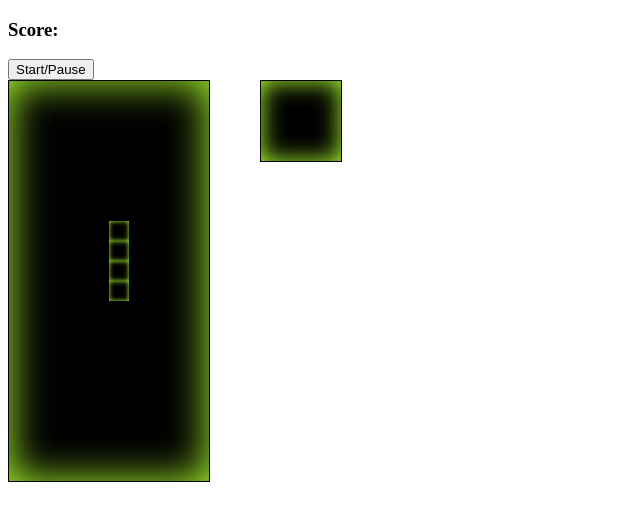
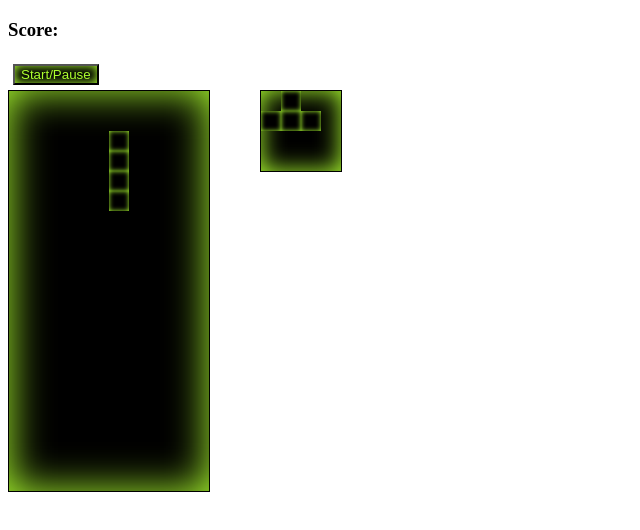
Before and after one commit to owentashlin/tetris, a plain HTML site: page index.html in a window 1280 px wide. Both pictures are taken after a click on the button "Start/Pause". Shown: the whole page, without its empty margins (0-640 px from the left). Drawn offline with Linux system fonts and the light colour scheme.

Commit message:
start function working

```diff
--- a/app.js
+++ b/app.js
@@ -5,6 +5,8 @@ document.addEventListener('DOMContentLoaded', () => {
     const scoreDisplay = document.querySelector('#score')
     const startBtn = document.querySelector('#start_button')
     const width = 10
+    let nextRandom = 0
+    let timerId
 
 //Tetriminoes
 const lTetromino = [
@@ -62,7 +64,7 @@ const lTetromino = [
     })
   }
 
-  timerId = setInterval(moveDown, 1000)
+  //timerId = setInterval(moveDown, 1000)
 
   function control(e) {
     if(e.keyCode === 37){
@@ -87,10 +89,12 @@ const lTetromino = [
   function freeze() {
     if(current.some(index => squares[currentPosition + index + width].classList.contains('taken'))) {
         current.forEach(index => squares[currentPosition + index].classList.add('taken'))
-        random = Math.floor(Math.random()*tetriminoes.length)
+        random = nextRandom
+        nextRandom = Math.floor(Math.random()*tetriminoes.length)
         current = tetriminoes[random][currentRotation]
         currentPosition = 4
         draw()
+        displayShape()
     }
   }
 
@@ -128,12 +132,48 @@ const displaySquares = document.querySelectorAll('.mini-grid div')
 const displayWidth = 4
 let displayIndex = 0
 
+
 const upNextTetrimino = [
-    [1, width+1, width*2+1, 2],
-    [0,width,width+1,width*2+1],
-    [1,width,width+1,width+2],
-    [0,1,width,width+1],
-    [1,width+1,width*2+1,width*3+1],
+    [1, displayWidth+1, displayWidth*2+1, 2],
+    [0,displayWidth,displayWidth+1,displayWidth*2+1],
+    [1,displayWidth,displayWidth+1,displayWidth+2],
+    [0,1,displayWidth,displayWidth+1],
+    [1,displayWidth+1,displayWidth*2+1,displayWidth*3+1],
 ]
 
+function displayShape() {
+    displaySquares.forEach(square => {
+        square.classList.remove('tetrimino')
+    })
+    upNextTetrimino[nextRandom].forEach(index => {
+        displaySquares[displayIndex + index].classList.add('tetrimino')
+    })
+}
+
+startBtn.addEventListener('click', () => {
+    if (timerId) {
+        clearInterval(timerId)
+        timerId = null
+    } else {
+        draw()
+        timerId = setInterval(moveDown, 1000)
+        nextRandom = Math.floor(Math.random()*tetriminoes.length)
+        displayShape()
+    }
 })
+
+
+
+
+
+
+
+
+
+
+
+
+
+
+
+})
--- a/styles.css
+++ b/styles.css
@@ -1,5 +1,12 @@
 .container {
     display: flex;
+}
+
+button {
+    margin: 5px;
+    background-color: black;
+    box-shadow: inset 0 0 10px greenyellow;
+    color: greenyellow;
 }
 
 .grid {
@@ -10,6 +17,7 @@
     border: 1px solid black;
     background-color: black;
     box-shadow: inset 0 0 40px greenyellow;
+    z-index: -1;
 }
 
 .grid div {
@@ -31,9 +39,11 @@
     border: 1px solid black;
     background-color: black;
     box-shadow: inset 0 0 25px greenyellow;
+
 }
 
 .mini-grid div {
     height: 20px;
     width: 20px;
+
 }
```
